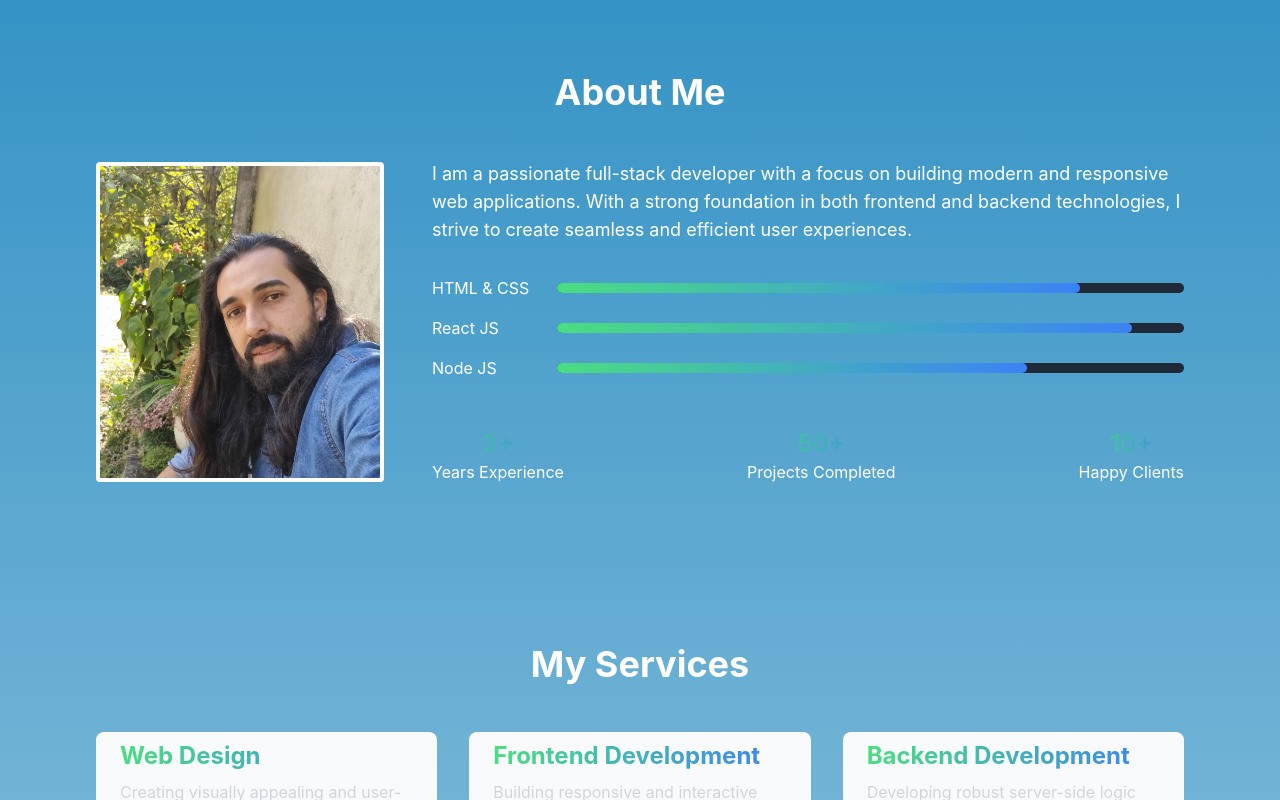
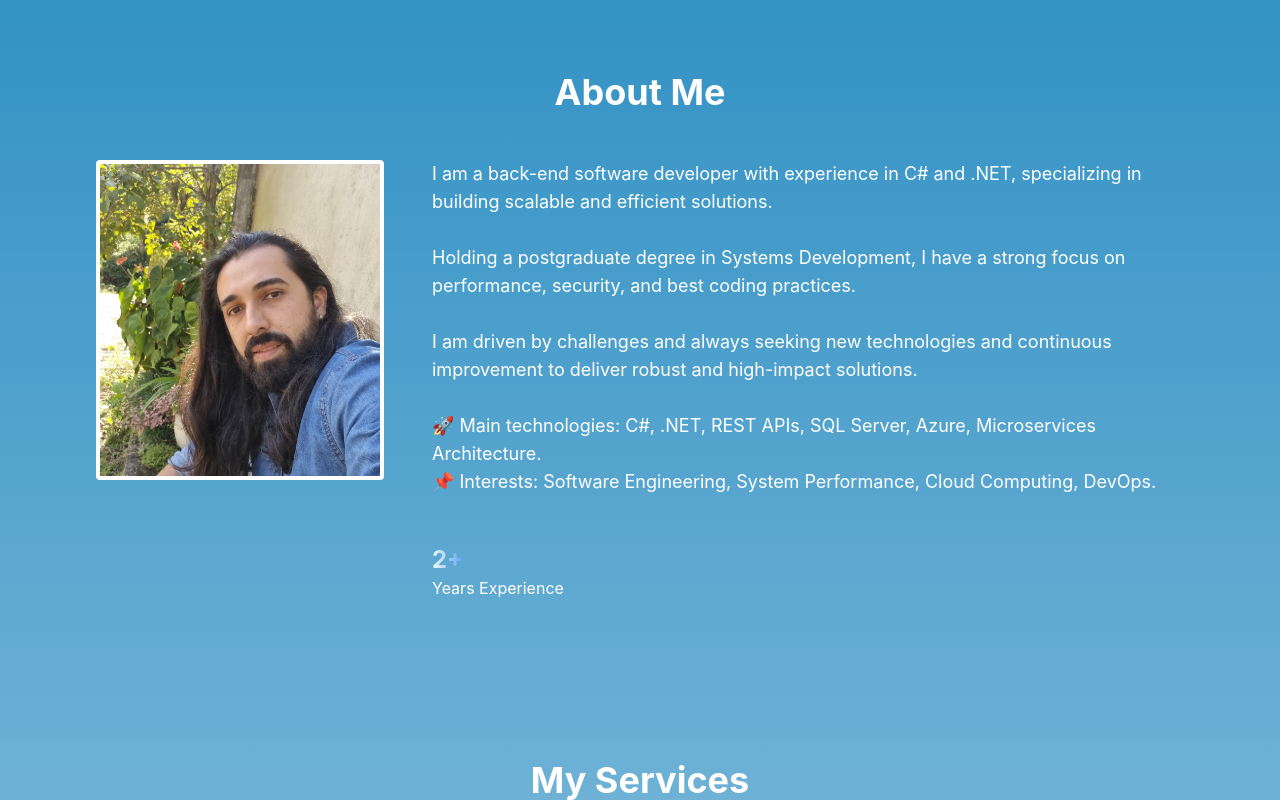
Before and after one commit to PatrickBastosDeveloper/MyPortfolio, a React (Vite) app: page / in a window 1280 px wide. Shown: the part 690-1490 px from the top of the page. Built offline with nearby package versions, Linux system fonts and the light colour scheme.

Commit message:
feat: Revise About component content and layout for clarity and emphasis on skills

```diff
--- a/src/components/About.jsx
+++ b/src/components/About.jsx
@@ -6,7 +6,7 @@ const About = () => {
     <div className="text-white py-20" id="about">
       <div className="container mx-auto px-8 md:px-16 lg:px-24">
         <h2 className="text-4xl font-bold text-center mb-12">About Me</h2>
-        <div className="flex flex-col md:flex-row items-center md:space-x-12">
+        <div className="flex flex-col md:flex-row items-center md:items-start md:space-x-12">
           <img
             src={AboutImage}
             alt=""
@@ -15,67 +15,19 @@ const About = () => {
           />
           <div className="flex-1">
             <p className="text-lg mb-8">
-              I am a passionate full-stack developer with a focus on building
-              modern and responsive web applications. With a strong foundation
-              in both frontend and backend technologies, I strive to create
-              seamless and efficient user experiences.
+              I am a back-end software developer with experience in C# and .NET, specializing in building scalable and efficient solutions.<br/> <br/>
+              Holding a postgraduate degree in Systems Development, I have a strong focus on performance, security, and best coding practices.<br/><br/>
+              I am driven by challenges and always seeking new technologies and continuous improvement to deliver robust and high-impact solutions.<br/><br/>
+              🚀 Main technologies: C#, .NET, REST APIs, SQL Server, Azure, Microservices Architecture.<br/>
+              📌 Interests: Software Engineering, System Performance, Cloud Computing, DevOps.
             </p>
-            <div className="space-y-4">
-              <div className="flex items-center">
-                <label htmlFor="htmlandcss" className="w-2/12">
-                  HTML & CSS
-                </label>
-                <div className="grow bg-gray-800 rounded-full h-2.5">
-                  <div
-                    className="bg-gradient-to-r from-green-400 to-blue-500 h-2.5 rounded-full
-                    transform transition-transform duration-300 hover:scale-105 w-10/12"
-                  ></div>
-                </div>
-              </div>
-              <div className="flex items-center">
-                <label htmlFor="htmlandcss" className="w-2/12">
-                  React JS
-                </label>
-                <div className="grow bg-gray-800 rounded-full h-2.5">
-                  <div
-                    className="bg-gradient-to-r from-green-400 to-blue-500 h-2.5 rounded-full
-                    transform transition-transform duration-300 hover:scale-105 w-11/12"
-                  ></div>
-                </div>
-              </div>
-              <div className="flex items-center">
-                <label htmlFor="htmlandcss" className="w-2/12">
-                  Node JS
-                </label>
-                <div className="grow bg-gray-800 rounded-full h-2.5">
-                  <div
-                    className="bg-gradient-to-r from-green-400 to-blue-500 h-2.5 rounded-full
-                    transform transition-transform duration-300 hover:scale-105 w-9/12"
-                  ></div>
-                </div>
-              </div>
-            </div>
-            <div className="mt-12 flex justify-between text-center">
-                <div>
+            <div className="mt-12 flex flex-col md:flex-row items-center text-center md:text-left">
+                <div className="md:mr-12 flex flex-col items-center md:items-start">
                     <h3 className="text-2xl font-bold text-transparent bg-clip-text
-                bg-gradient-to-r from-green-400 to-blue-500">
-                        3+
+                bg-gradient-to-r from-green-50 to-blue-400">
+                        2+
                     </h3>
                     <p>Years Experience</p>
-                </div>
-                <div>
-                    <h3 className="text-2xl font-bold text-transparent bg-clip-text
-                bg-gradient-to-r from-green-400 to-blue-500">
-                        50+
-                    </h3>
-                    <p>Projects Completed</p>
-                </div>
-                <div>
-                    <h3 className="text-2xl font-bold text-transparent bg-clip-text
-                bg-gradient-to-r from-green-400 to-blue-500">
-                        10+
-                    </h3>
-                    <p>Happy Clients</p>
                 </div>
             </div>
           </div>
```
